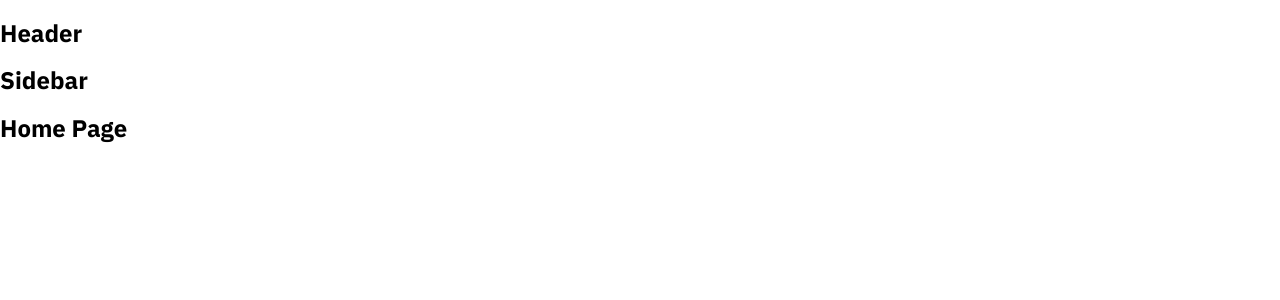
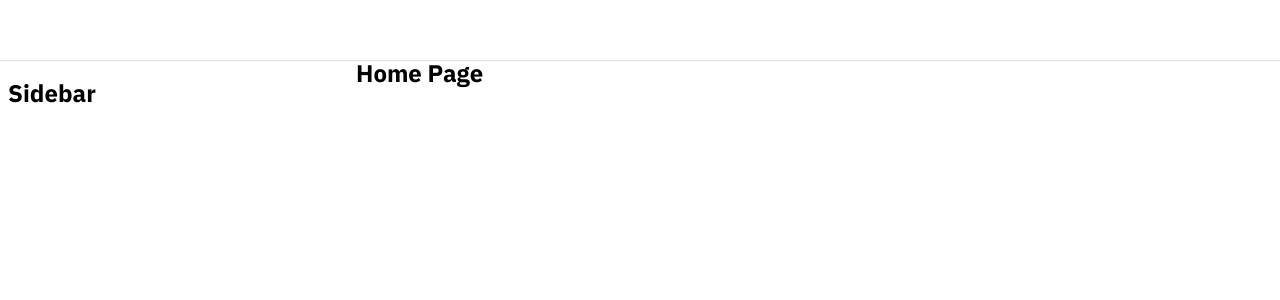
Before and after one commit to thanhhoan12390/tiktok-clone-ui, a React (Create React App) app: page / in a window 1280 px wide. Shown: the top 300 px of the page. Built offline with nearby package versions, Linux system fonts and the light colour scheme.

Commit message:
CSS Default Layout

```diff
--- a/package.json
+++ b/package.json
@@ -6,6 +6,7 @@
         "@testing-library/jest-dom": "^5.17.0",
         "@testing-library/react": "^13.4.0",
         "@testing-library/user-event": "^13.5.0",
+        "classnames": "^2.5.1",
         "normalize.css": "^8.0.1",
         "react": "^18.3.1",
         "react-dom": "^18.3.1",
--- a/src/components/GlobalStyles/GlobalStyles.scss
+++ b/src/components/GlobalStyles/GlobalStyles.scss
@@ -3,9 +3,15 @@
 
 :root {
     --primary: #fe2c55;
+
+    //Default layout
+    --default-layout-header-height: 60px;
+    --default-layout-width: 100vw;
 }
 
 * {
+    margin: 0;
+    padding: 0;
     box-sizing: border-box;
 }
 
--- /dev/null
+++ b/src/components/Layout/DefaultLayout/DefaultLayout.module.scss
@@ -0,0 +1,14 @@
+.wrapper {
+    display: flex;
+    flex-direction: column;
+    align-items: center;
+}
+
+.container {
+    display: flex;
+    width: var(--default-layout-width);
+}
+
+.content {
+    flex: 1;
+}
--- a/src/components/Layout/DefaultLayout/index.js
+++ b/src/components/Layout/DefaultLayout/index.js
@@ -1,13 +1,17 @@
+import classNames from 'classnames/bind';
 import Header from '~/components/Layout/components/Header';
 import Sidebar from '~/components/Layout/components/Sidebar';
+import styles from './DefaultLayout.module.scss';
+
+const cx = classNames.bind(styles);
 
 function DefaultLayout({ children }) {
     return (
-        <div>
+        <div className={cx('wrapper')}>
             <Header />
-            <div className="container">
+            <div className={cx('container')}>
                 <Sidebar />
-                <div className="content">{children}</div>
+                <div className={cx('content')}>{children}</div>
             </div>
         </div>
     );
--- /dev/null
+++ b/src/components/Layout/components/Header/Header.module.scss
@@ -0,0 +1,11 @@
+.wrapper {
+    width: 100vw;
+    height: var(--default-layout-header-height);
+    box-shadow: 0px 1px 1px rgb(0 0 0 /12%);
+    display: flex;
+    justify-content: center;
+    padding: 0 24px 0 16px;
+}
+.inner {
+    width: var(--default-layout-width);
+}
--- a/src/components/Layout/components/Header/index.js
+++ b/src/components/Layout/components/Header/index.js
@@ -1,5 +1,14 @@
+import classNames from 'classnames/bind';
+import styles from './Header.module.scss';
+
+const cx = classNames.bind(styles);
+
 function Header() {
-    return <h2>Header</h2>;
+    return (
+        <header className={cx('wrapper')}>
+            <div className={cx('inner')}></div>
+        </header>
+    );
 }
 
 export default Header;
--- /dev/null
+++ b/src/components/Layout/components/Sidebar/Sidebar.module.scss
@@ -0,0 +1,4 @@
+.wrapper {
+    width: 356px;
+    padding: 20px 0 26px 8px;
+}
--- a/src/components/Layout/components/Sidebar/index.js
+++ b/src/components/Layout/components/Sidebar/index.js
@@ -1,5 +1,14 @@
+import classNames from 'classnames/bind';
+import styles from './Sidebar.module.scss';
+
+const cx = classNames.bind(styles);
+
 function Sidebar() {
-    return <h2>Sidebar</h2>;
+    return (
+        <aside className={cx('wrapper')}>
+            <h2>Sidebar</h2>
+        </aside>
+    );
 }
 
 export default Sidebar;
```
Also changed, not shown: 1 other file (tests, documents, lock files or other folders).
